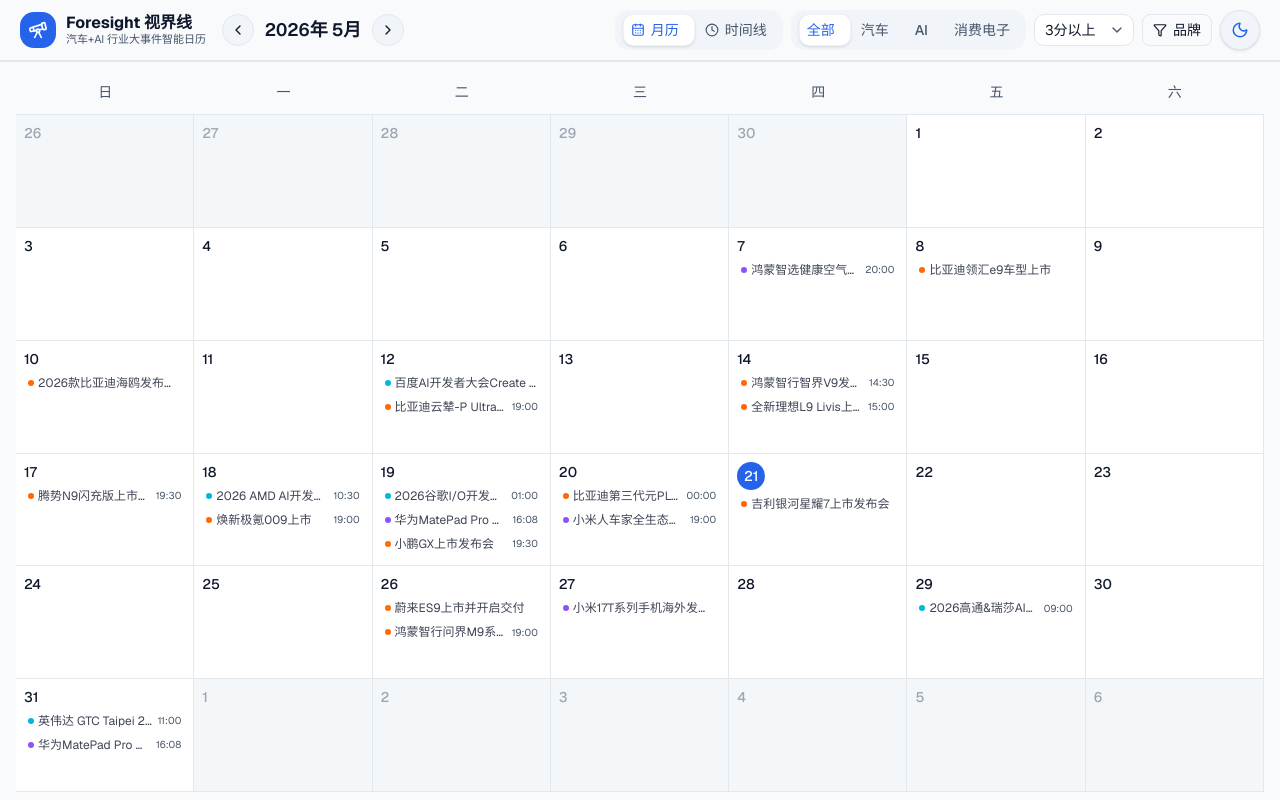
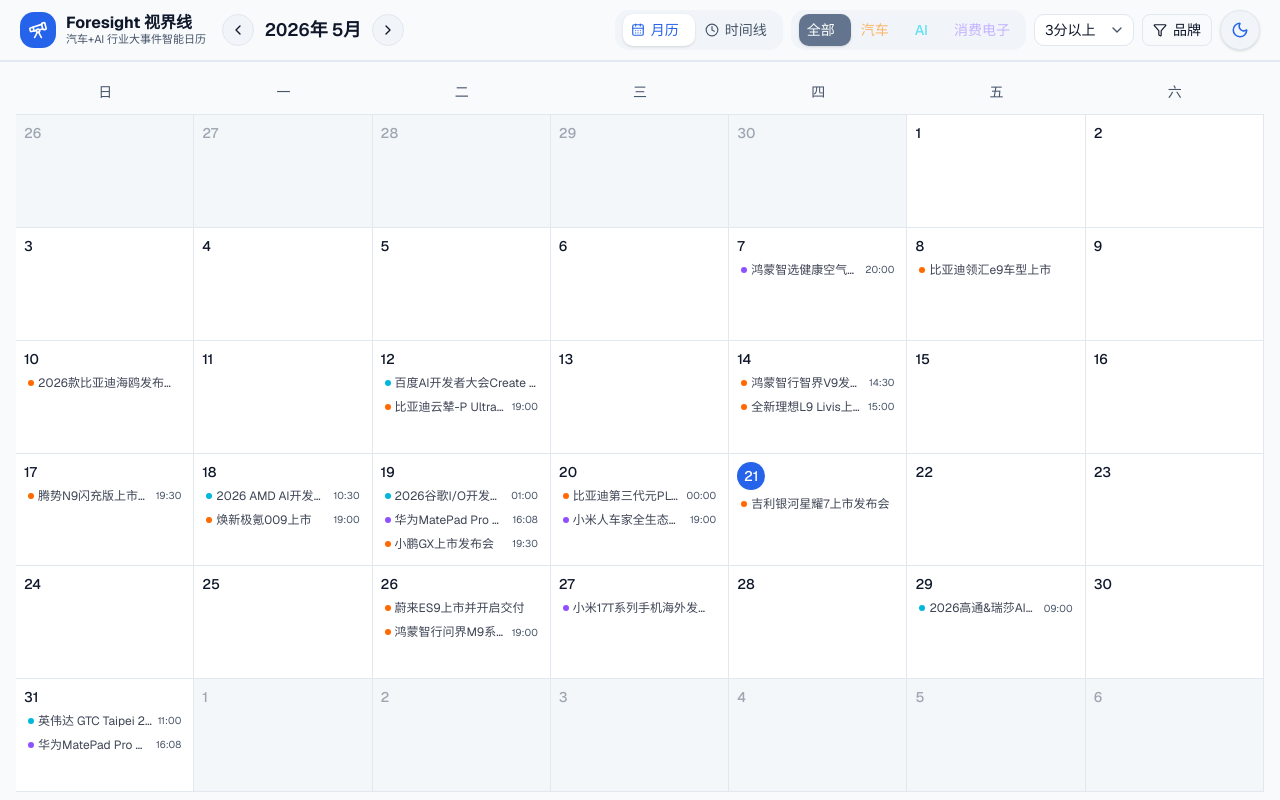
Before and after one commit to zpy016/Foresight-Calendar, a Next.js app: page / in a window 1280 px wide. Built offline with nearby package versions, Linux system fonts and the light colour scheme.

Commit message:
style: category buttons with unique colors + centered text

```diff
--- a/src/components/calendar/FilterBar.tsx
+++ b/src/components/calendar/FilterBar.tsx
@@ -28,10 +28,10 @@
 import Link from 'next/link';
 
 const CATEGORIES = [
-  { value: 'all', label: '全部' },
-  { value: '汽车', label: '汽车' },
-  { value: 'AI', label: 'AI' },
-  { value: '消费电子', label: '消费电子' },
+  { value: 'all', label: '全部', activeIndicatorClass: 'bg-slate-500', activeTextClass: 'text-white', inactiveTextClass: 'text-slate-400 hover:text-slate-500' },
+  { value: '汽车', label: '汽车', activeIndicatorClass: 'bg-orange-500', activeTextClass: 'text-white', inactiveTextClass: 'text-orange-400/60 hover:text-orange-500' },
+  { value: 'AI', label: 'AI', activeIndicatorClass: 'bg-cyan-500', activeTextClass: 'text-white', inactiveTextClass: 'text-cyan-400/60 hover:text-cyan-500' },
+  { value: '消费电子', label: '消费电子', activeIndicatorClass: 'bg-violet-500', activeTextClass: 'text-white', inactiveTextClass: 'text-violet-400/60 hover:text-violet-500' },
 ];
 
 const SCORE_OPTIONS = [
--- a/src/components/ui/segmented-control.tsx
+++ b/src/components/ui/segmented-control.tsx
@@ -6,6 +6,12 @@
   value: T;
   label: string;
   icon?: ReactNode;
+  /** Background color class for the active indicator pill, e.g. 'bg-orange-500' */
+  activeIndicatorClass?: string;
+  /** Text color class when active, e.g. 'text-white' */
+  activeTextClass?: string;
+  /** Text color class when inactive, e.g. 'text-orange-400/60 hover:text-orange-500' */
+  inactiveTextClass?: string;
 }
 
 interface SegmentedControlProps<T extends string> {
@@ -25,6 +31,8 @@
   const [indicator, setIndicator] = useState({ width: 0, left: 0 });
   const itemRefs = useRef<Map<string, HTMLButtonElement>>(new Map());
 
+  const activeOption = options.find((o) => o.value === value);
+
   useEffect(() => {
     const activeBtn = itemRefs.current.get(value);
     const container = containerRef.current;
@@ -38,6 +46,9 @@
     }
   }, [value, options]);
 
+  const indicatorBg = activeOption?.activeIndicatorClass || 'bg-card';
+  const hasCustomColor = !!activeOption?.activeIndicatorClass;
+
   return (
     <div
       ref={containerRef}
@@ -45,30 +56,33 @@
     >
       {/* Sliding indicator */}
       <div
-        className="absolute top-1 bottom-1 rounded-lg bg-card shadow-sm border border-border/50 pointer-events-none"
+        className={`absolute top-1 bottom-1 rounded-lg shadow-sm pointer-events-none ${indicatorBg}`}
         style={{
           width: indicator.width,
           transform: `translateX(${indicator.left}px)`,
-          transition: 'transform 0.3s cubic-bezier(0.4, 0, 0.2, 1), width 0.3s cubic-bezier(0.4, 0, 0.2, 1)',
+          transition: 'transform 0.3s cubic-bezier(0.4, 0, 0.2, 1), width 0.3s cubic-bezier(0.4, 0, 0.2, 1), background-color 0.3s ease',
         }}
       />
-      {options.map((opt) => (
+      {options.map((opt) => {
+        const isActive = value === opt.value;
+        const textClass = isActive
+          ? (opt.activeTextClass || 'text-primary')
+          : (opt.inactiveTextClass || 'text-muted-foreground hover:text-foreground');
+
+        return (
           <button
             key={opt.value}
             ref={(el) => {
               if (el) itemRefs.current.set(opt.value, el);
             }}
             onClick={() => onChange(opt.value)}
-          className={`relative z-10 px-3 py-1.5 rounded-lg text-sm font-medium transition-colors duration-200 whitespace-nowrap flex items-center gap-1.5 ${
-            value === opt.value
-              ? 'text-primary'
-              : 'text-muted-foreground hover:text-foreground'
-          }`}
+            className={`relative z-10 px-3 py-1.5 rounded-lg text-sm font-medium transition-colors duration-200 whitespace-nowrap flex items-center justify-center gap-1.5 ${textClass}`}
           >
             {opt.icon}
             {opt.label}
           </button>
-      ))}
+        );
+      })}
     </div>
   );
 }
```
Lines whose indentation alone changed are shown as unchanged.
